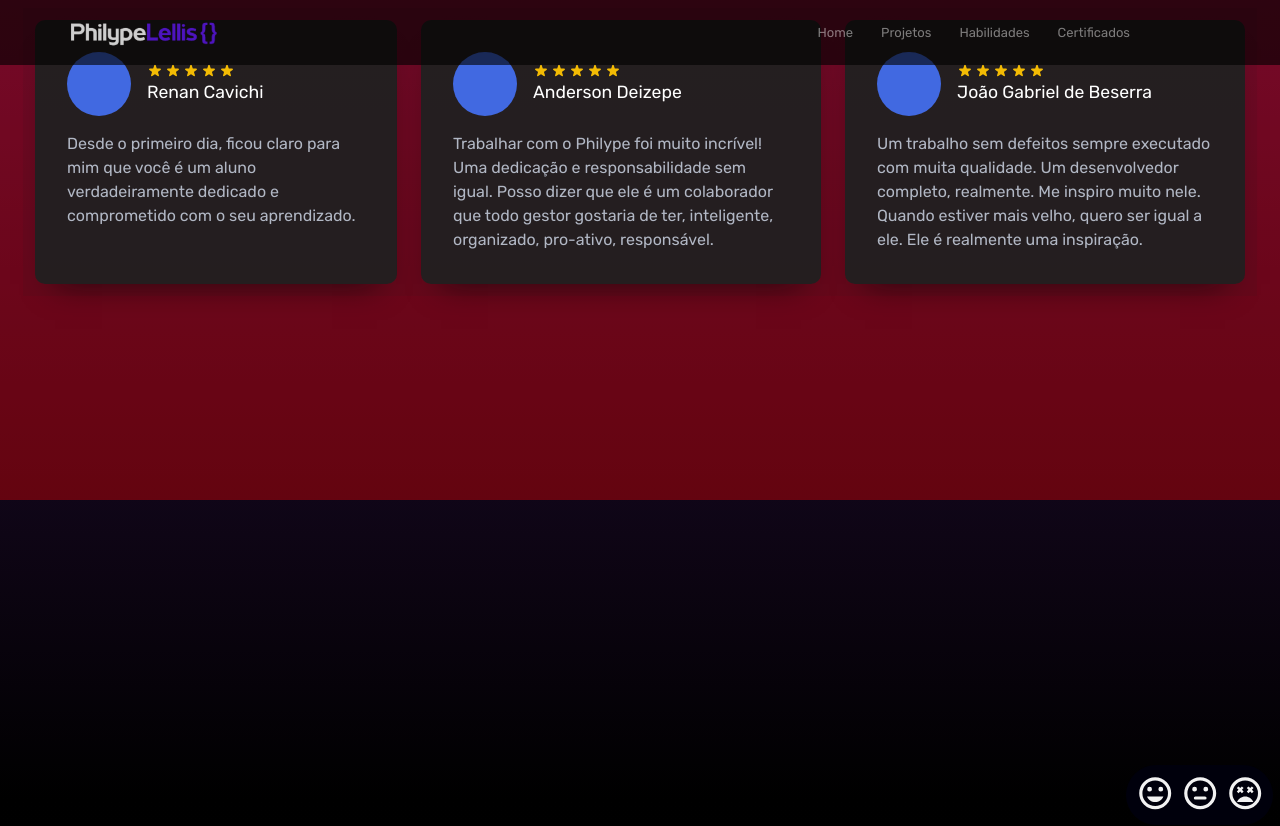
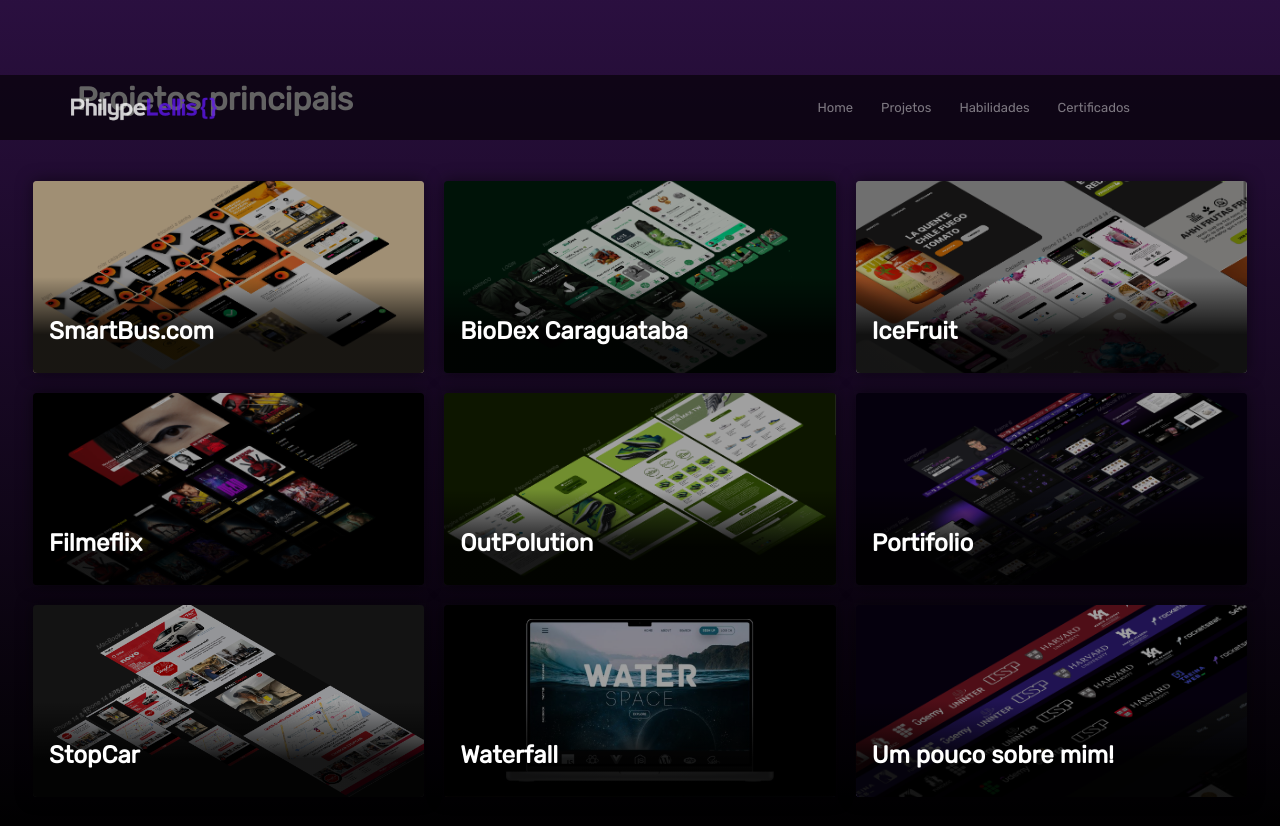
Before and after one commit to Programadorwolrd/Portifolio, a plain HTML site: page projetos.html in a window 1280 px wide. Shown: the top 826 px of the page. Drawn offline with Linux system fonts and the light colour scheme.

Commit message:
mais novas alterações

```diff
--- a/projetos.html
+++ b/projetos.html
@@ -24,245 +24,190 @@
 </a>
 
 
-<section class="banner-projetos">
+</section>
 
 
-    <div class="content-wrapper">
-        <section class="avaliacoes">
-            <div class="card-avaliacao">
-                <div class="header">
-                  <div class="image"></div>
-                  <div>
-                    <div class="stars">
-                      <svg fill="currentColor" viewBox="0 0 20 20" xmlns="http://www.w3.org/2000/svg">
-                        <path d="M9.049 2.927c.3-.921 1.603-.921 1.902 0l1.07 3.292a1 1 0 00.95.69h3.462c.969 0 1.371 1.24.588 1.81l-2.8 2.034a1 1 0 00-.364 1.118l1.07 3.292c.3.921-.755 1.688-1.54 1.118l-2.8-2.034a1 1 0 00-1.175 0l-2.8 2.034c-.784.57-1.838-.197-1.539-1.118l1.07-3.292a1 1 0 00-.364-1.118L2.98 8.72c-.783-.57-.38-1.81.588-1.81h3.461a1 1 0 00.951-.69l1.07-3.292z"></path>
-                      </svg>
-                      <svg fill="currentColor" viewBox="0 0 20 20" xmlns="http://www.w3.org/2000/svg">
-                        <path d="M9.049 2.927c.3-.921 1.603-.921 1.902 0l1.07 3.292a1 1 0 00.95.69h3.462c.969 0 1.371 1.24.588 1.81l-2.8 2.034a1 1 0 00-.364 1.118l1.07 3.292c.3.921-.755 1.688-1.54 1.118l-2.8-2.034a1 1 0 00-1.175 0l-2.8 2.034c-.784.57-1.838-.197-1.539-1.118l1.07-3.292a1 1 0 00-.364-1.118L2.98 8.72c-.783-.57-.38-1.81.588-1.81h3.461a1 1 0 00.951-.69l1.07-3.292z"></path>
-                      </svg>
-                      <svg fill="currentColor" viewBox="0 0 20 20" xmlns="http://www.w3.org/2000/svg">
-                        <path d="M9.049 2.927c.3-.921 1.603-.921 1.902 0l1.07 3.292a1 1 0 00.95.69h3.462c.969 0 1.371 1.24.588 1.81l-2.8 2.034a1 1 0 00-.364 1.118l1.07 3.292c.3.921-.755 1.688-1.54 1.118l-2.8-2.034a1 1 0 00-1.175 0l-2.8 2.034c-.784.57-1.838-.197-1.539-1.118l1.07-3.292a1 1 0 00-.364-1.118L2.98 8.72c-.783-.57-.38-1.81.588-1.81h3.461a1 1 0 00.951-.69l1.07-3.292z"></path>
-                      </svg>
-                      <svg fill="currentColor" viewBox="0 0 20 20" xmlns="http://www.w3.org/2000/svg">
-                        <path d="M9.049 2.927c.3-.921 1.603-.921 1.902 0l1.07 3.292a1 1 0 00.95.69h3.462c.969 0 1.371 1.24.588 1.81l-2.8 2.034a1 1 0 00-.364 1.118l1.07 3.292c.3.921-.755 1.688-1.54 1.118l-2.8-2.034a1 1 0 00-1.175 0l-2.8 2.034c-.784.57-1.838-.197-1.539-1.118l1.07-3.292a1 1 0 00-.364-1.118L2.98 8.72c-.783-.57-.38-1.81.588-1.81h3.461a1 1 0 00.951-.69l1.07-3.292z"></path>
-                      </svg>
-                      <svg fill="currentColor" viewBox="0 0 20 20" xmlns="http://www.w3.org/2000/svg">
-                        <path d="M9.049 2.927c.3-.921 1.603-.921 1.902 0l1.07 3.292a1 1 0 00.95.69h3.462c.969 0 1.371 1.24.588 1.81l-2.8 2.034a1 1 0 00-.364 1.118l1.07 3.292c.3.921-.755 1.688-1.54 1.118l-2.8-2.034a1 1 0 00-1.175 0l-2.8 2.034c-.784.57-1.838-.197-1.539-1.118l1.07-3.292a1 1 0 00-.364-1.118L2.98 8.72c-.783-.57-.38-1.81.588-1.81h3.461a1 1 0 00.951-.69l1.07-3.292z"></path>
-                      </svg>
-                    </div>
-                    <p class="nome">Renan Cavichi</p>
-                  </div>
-                </div>
-
-                <p class="message">
-                     Desde o primeiro dia, ficou claro para mim que você é um aluno
-                    verdadeiramente dedicado e comprometido com o seu aprendizado.
-                </p>
+    <!-- Projetos -->
+    <section class="projetos">
+      <h2 class="h2projeto">Projetos principais</h2>
+      <div class="content-wrapper">
 
 
 
+          <div class="news-card">
+              <a href="#" class="news-card__card-link"></a>
+              <img src="img/smartfixo.PNG" alt="" class="news-card__image">
+              <div class="news-card__text-wrapper">
+                  <h2 class="news-card__title">SmartBus.com</h2>
+                  <div class="news-card__post-date"><i class="fa-brands fa-html5"></i> <i
+                          class="fa-brands fa-css3-alt"></i> <i class="fa-brands fa-square-js"></i> <i
+                          class="fa-solid fa-database"></i> <i class="fa-brands fa-bootstrap"></i> <i
+                          class="fa-brands fa-github"></i> <i class="fa-brands fa-git"></i> <i
+                          class="fa-brands fa-figma"></i> <i class="fa-brands fa-node"></i></div>
 
-        </div>
-        <div class="card-avaliacao">
-            <div class="header">
-              <div class="image"></div>
-              <div>
-                <div class="stars">
-                  <svg fill="currentColor" viewBox="0 0 20 20" xmlns="http://www.w3.org/2000/svg">
-                    <path d="M9.049 2.927c.3-.921 1.603-.921 1.902 0l1.07 3.292a1 1 0 00.95.69h3.462c.969 0 1.371 1.24.588 1.81l-2.8 2.034a1 1 0 00-.364 1.118l1.07 3.292c.3.921-.755 1.688-1.54 1.118l-2.8-2.034a1 1 0 00-1.175 0l-2.8 2.034c-.784.57-1.838-.197-1.539-1.118l1.07-3.292a1 1 0 00-.364-1.118L2.98 8.72c-.783-.57-.38-1.81.588-1.81h3.461a1 1 0 00.951-.69l1.07-3.292z"></path>
-                  </svg>
-                  <svg fill="currentColor" viewBox="0 0 20 20" xmlns="http://www.w3.org/2000/svg">
-                    <path d="M9.049 2.927c.3-.921 1.603-.921 1.902 0l1.07 3.292a1 1 0 00.95.69h3.462c.969 0 1.371 1.24.588 1.81l-2.8 2.034a1 1 0 00-.364 1.118l1.07 3.292c.3.921-.755 1.688-1.54 1.118l-2.8-2.034a1 1 0 00-1.175 0l-2.8 2.034c-.784.57-1.838-.197-1.539-1.118l1.07-3.292a1 1 0 00-.364-1.118L2.98 8.72c-.783-.57-.38-1.81.588-1.81h3.461a1 1 0 00.951-.69l1.07-3.292z"></path>
-                  </svg>
-                  <svg fill="currentColor" viewBox="0 0 20 20" xmlns="http://www.w3.org/2000/svg">
-                    <path d="M9.049 2.927c.3-.921 1.603-.921 1.902 0l1.07 3.292a1 1 0 00.95.69h3.462c.969 0 1.371 1.24.588 1.81l-2.8 2.034a1 1 0 00-.364 1.118l1.07 3.292c.3.921-.755 1.688-1.54 1.118l-2.8-2.034a1 1 0 00-1.175 0l-2.8 2.034c-.784.57-1.838-.197-1.539-1.118l1.07-3.292a1 1 0 00-.364-1.118L2.98 8.72c-.783-.57-.38-1.81.588-1.81h3.461a1 1 0 00.951-.69l1.07-3.292z"></path>
-                  </svg>
-                  <svg fill="currentColor" viewBox="0 0 20 20" xmlns="http://www.w3.org/2000/svg">
-                    <path d="M9.049 2.927c.3-.921 1.603-.921 1.902 0l1.07 3.292a1 1 0 00.95.69h3.462c.969 0 1.371 1.24.588 1.81l-2.8 2.034a1 1 0 00-.364 1.118l1.07 3.292c.3.921-.755 1.688-1.54 1.118l-2.8-2.034a1 1 0 00-1.175 0l-2.8 2.034c-.784.57-1.838-.197-1.539-1.118l1.07-3.292a1 1 0 00-.364-1.118L2.98 8.72c-.783-.57-.38-1.81.588-1.81h3.461a1 1 0 00.951-.69l1.07-3.292z"></path>
-                  </svg>
-                  <svg fill="currentColor" viewBox="0 0 20 20" xmlns="http://www.w3.org/2000/svg">
-                    <path d="M9.049 2.927c.3-.921 1.603-.921 1.902 0l1.07 3.292a1 1 0 00.95.69h3.462c.969 0 1.371 1.24.588 1.81l-2.8 2.034a1 1 0 00-.364 1.118l1.07 3.292c.3.921-.755 1.688-1.54 1.118l-2.8-2.034a1 1 0 00-1.175 0l-2.8 2.034c-.784.57-1.838-.197-1.539-1.118l1.07-3.292a1 1 0 00-.364-1.118L2.98 8.72c-.783-.57-.38-1.81.588-1.81h3.461a1 1 0 00.951-.69l1.07-3.292z"></path>
-                  </svg>
-                </div>
-                <p class="nome"> Anderson Deizepe</p>
+                  <div class="news-card__details-wrapper">
+                      <p class="news-card__excerpt">SMART BUS, mentorizado pelo Prof. Anderson Deizepe, é um sistema de transporte urbano. Inclui leitura de cartões RFID, site para cadastro e crédito, painel administrativo para gerenciar dados e catraca.</p>
+                      <a href="#" class="news-card__read-more">Conhecer <i
+                              class="fas fa-long-arrow-alt-right"></i></a>
+                  </div>
               </div>
-            </div>
+          </div>
 
-            <p class="message">
-              Trabalhar com o Philype foi muito incrível! Uma dedicação e responsabilidade sem igual.
-               Posso dizer que ele é um colaborador que todo gestor gostaria de ter, inteligente, organizado,
-                pro-ativo, responsável.
-            </p>
-        </div>
+          <div class="news-card">
+              <a href="#" class="news-card__card-link"></a>
+              <img src="img/biodexExbicao.PNG" alt="" class="news-card__image">
+              <div class="news-card__text-wrapper">
+                  <h2 class="news-card__title">BioDex Caraguataba</h2>
+                  <div class="news-card__post-date"><i class="fa-brands fa-html5"></i> <i
+                          class="fa-brands fa-css3-alt"></i> <i class="fa-brands fa-square-js"></i> <i
+                          class="fa-solid fa-database"></i> <i class="fa-brands fa-bootstrap"></i> <i
+                          class="fa-brands fa-github"></i> <i class="fa-brands fa-git"></i> <i
+                          class="fa-brands fa-figma"></i> <i class="fa-brands fa-node"></i> </div>
+                  <div class="news-card__details-wrapper">
+                      <p class="news-card__excerpt">
+                          BIODEX é um sistema completo desenvolvido para a Prefeitura de Caraguatatuba. Inclui um app mobile, site web, totens de entrada e um painel administrativo. Desenvolvido com React Native, React, Node.js e criptografia.                        </p>
+                      <a href="#" class="news-card__read-more">Conhecer <i
+                              class="fas fa-long-arrow-alt-right"></i></a>
+                  </div>
+              </div>
+          </div>
 
+          <div class="news-card">
+              <a href="#" class="news-card__card-link"></a>
+              <img src="img/fruitice1.PNG" alt="" class="news-card__image">
+              <div class="news-card__text-wrapper">
+                  <h2 class="news-card__title">IceFruit</h2>
+                  <div class="news-card__post-date"><i class="fa-brands fa-python"></i> </div>
+                  <div class="news-card__details-wrapper">
+                      <p class="news-card__excerpt">FilmeFlix é um site em React que consome a API The Movies Database. Permite pesquisar qualquer filme com uma interface dinâmica e responsiva, oferecendo informações detalhadas sobre filmes.</p>
+                      <a href="#" class="news-card__read-more">Conhecer <i
+                              class="fas fa-long-arrow-alt-right"></i></a>
+                  </div>
+              </div>
+          </div>
 
+                 <div class="news-card">
+              <a href="#" class="news-card__card-link"></a>
+              <img src="img/filme flix.PNG" alt="" class="news-card__image">
+              <div class="news-card__text-wrapper">
+                  <h2 class="news-card__title">Filmeflix</h2>
+                  <div class="news-card__post-date"><i class="fa-brands fa-html5"></i> <i
+                          class="fa-brands fa-css3-alt"></i> <i class="fa-brands fa-square-js"></i> <i
+                          class="fa-solid fa-database"></i> <i class="fa-brands fa-bootstrap"></i> <i
+                          class="fa-brands fa-github"></i> <i class="fa-brands fa-git"></i> <i
+                          class="fa-brands fa-figma"></i> <i class="fa-brands fa-node"></i></div>
+                  <div class="news-card__details-wrapper">
+                      <p class="news-card__excerpt">FilmeFlix é um site em React que consome a API The Movies Database. Permite pesquisar qualquer filme com uma interface dinâmica e responsiva, oferecendo informações detalhadas sobre filmes.</p>
+                      <a href="#" class="news-card__read-more">Conhecer <i
+                              class="fas fa-long-arrow-alt-right"></i></a>
+                  </div>
+              </div>
+          </div>
 
-        <div class="card-avaliacao">
-            <div class="header">
-              <div class="image"></div>
-              <div>
-                <div class="stars">
-                  <svg fill="currentColor" viewBox="0 0 20 20" xmlns="http://www.w3.org/2000/svg">
-                    <path d="M9.049 2.927c.3-.921 1.603-.921 1.902 0l1.07 3.292a1 1 0 00.95.69h3.462c.969 0 1.371 1.24.588 1.81l-2.8 2.034a1 1 0 00-.364 1.118l1.07 3.292c.3.921-.755 1.688-1.54 1.118l-2.8-2.034a1 1 0 00-1.175 0l-2.8 2.034c-.784.57-1.838-.197-1.539-1.118l1.07-3.292a1 1 0 00-.364-1.118L2.98 8.72c-.783-.57-.38-1.81.588-1.81h3.461a1 1 0 00.951-.69l1.07-3.292z"></path>
-                  </svg>
-                  <svg fill="currentColor" viewBox="0 0 20 20" xmlns="http://www.w3.org/2000/svg">
-                    <path d="M9.049 2.927c.3-.921 1.603-.921 1.902 0l1.07 3.292a1 1 0 00.95.69h3.462c.969 0 1.371 1.24.588 1.81l-2.8 2.034a1 1 0 00-.364 1.118l1.07 3.292c.3.921-.755 1.688-1.54 1.118l-2.8-2.034a1 1 0 00-1.175 0l-2.8 2.034c-.784.57-1.838-.197-1.539-1.118l1.07-3.292a1 1 0 00-.364-1.118L2.98 8.72c-.783-.57-.38-1.81.588-1.81h3.461a1 1 0 00.951-.69l1.07-3.292z"></path>
-                  </svg>
-                  <svg fill="currentColor" viewBox="0 0 20 20" xmlns="http://www.w3.org/2000/svg">
-                    <path d="M9.049 2.927c.3-.921 1.603-.921 1.902 0l1.07 3.292a1 1 0 00.95.69h3.462c.969 0 1.371 1.24.588 1.81l-2.8 2.034a1 1 0 00-.364 1.118l1.07 3.292c.3.921-.755 1.688-1.54 1.118l-2.8-2.034a1 1 0 00-1.175 0l-2.8 2.034c-.784.57-1.838-.197-1.539-1.118l1.07-3.292a1 1 0 00-.364-1.118L2.98 8.72c-.783-.57-.38-1.81.588-1.81h3.461a1 1 0 00.951-.69l1.07-3.292z"></path>
-                  </svg>
-                  <svg fill="currentColor" viewBox="0 0 20 20" xmlns="http://www.w3.org/2000/svg">
-                    <path d="M9.049 2.927c.3-.921 1.603-.921 1.902 0l1.07 3.292a1 1 0 00.95.69h3.462c.969 0 1.371 1.24.588 1.81l-2.8 2.034a1 1 0 00-.364 1.118l1.07 3.292c.3.921-.755 1.688-1.54 1.118l-2.8-2.034a1 1 0 00-1.175 0l-2.8 2.034c-.784.57-1.838-.197-1.539-1.118l1.07-3.292a1 1 0 00-.364-1.118L2.98 8.72c-.783-.57-.38-1.81.588-1.81h3.461a1 1 0 00.951-.69l1.07-3.292z"></path>
-                  </svg>
-                  <svg fill="currentColor" viewBox="0 0 20 20" xmlns="http://www.w3.org/2000/svg">
-                    <path d="M9.049 2.927c.3-.921 1.603-.921 1.902 0l1.07 3.292a1 1 0 00.95.69h3.462c.969 0 1.371 1.24.588 1.81l-2.8 2.034a1 1 0 00-.364 1.118l1.07 3.292c.3.921-.755 1.688-1.54 1.118l-2.8-2.034a1 1 0 00-1.175 0l-2.8 2.034c-.784.57-1.838-.197-1.539-1.118l1.07-3.292a1 1 0 00-.364-1.118L2.98 8.72c-.783-.57-.38-1.81.588-1.81h3.461a1 1 0 00.951-.69l1.07-3.292z"></path>
-                  </svg>
-                </div>
-                <p class="nome">João Gabriel de Beserra</p>
+          <div class="news-card">
+              <a href="#" class="news-card__card-link"></a>
+              <img src="img/outpolution.PNG" alt="" class="news-card__image">
+              <div class="news-card__text-wrapper">
+                  <h2 class="news-card__title">OutPolution</h2>
+                  <div class="news-card__post-date"><i class="fa-brands fa-html5"></i> <i
+                          class="fa-brands fa-css3-alt"></i> <i class="fa-brands fa-square-js"></i> <i
+                          class="fa-solid fa-database"></i> <i class="fa-brands fa-bootstrap"></i> <i
+                          class="fa-brands fa-github"></i> <i class="fa-brands fa-git"></i> <i
+                          class="fa-brands fa-figma"></i> <i class="fa-brands fa-node"></i></div>
+                  <div class="news-card__details-wrapper">
+                      <p class="news-card__excerpt">Lorem ipsum Atualmente, meu foco principal é aprender e crescer
+                          dolor sit amet consectetur adipisicing elit. Est
+                          pariatur nemo tempore repellat? Ullam sed officia iure architecto deserunt distinctio,
+                          pariatur&hellip;</p>
+                      <a href="#" class="news-card__read-more">Conhecer <i
+                              class="fas fa-long-arrow-alt-right"></i></a>
+                  </div>
               </div>
-            </div>
+          </div>
 
-            <p class="message">
-                Um trabalho sem defeitos sempre executado com muita qualidade. Um desenvolvedor completo, realmente.
-                Me inspiro muito nele. Quando estiver mais velho, quero ser igual a ele. Ele é realmente uma inspiração.
-            </p>
-        </div>
-        </section>
-        </div>
+           <div class="news-card">
+              <a href="img/projeto10.JPG" class="news-card__card-link"></a>
+              <img src="img/portifolioexibicao.PNG" alt="" class="news-card__image">
+              <div class="news-card__text-wrapper">
+                  <h2 class="news-card__title">Portifolio</h2>
+                  <div class="news-card__post-date"><i class="fa-brands fa-html5"></i> <i
+                          class="fa-brands fa-css3-alt"></i> <i class="fa-brands fa-square-js"></i> <i
+                          class="fa-solid fa-database"></i> <i class="fa-brands fa-bootstrap"></i> <i
+                          class="fa-brands fa-github"></i> <i class="fa-brands fa-git"></i> <i
+                          class="fa-brands fa-figma"></i> <i class="fa-brands fa-node"></i></div>
+                  <div class="news-card__details-wrapper">
+                      <p class="news-card__excerpt">Lorem Atualmente, meu foco principal é aprender e crescer ipsum
+                          dolor sit amet consectetur adipisicing elit. Est
+                          pariatur nemo tempore repellat? Ullam sed officia iure architecto deserunt distinctio,
+                          pariatur&hellip;</p>
+                      <a href="img/projeto10.JPG" class="news-card__read-more">Conhecer <i
+                              class="fas fa-long-arrow-alt-right"></i></a>
+                  </div>
+              </div>
+          </div>
 
-    <div class="rating">
-        <form class="rating-form">
-          <label for="super-happy" class="lb">
-          <input type="radio" name="rating" class="super-happy" id="super-happy" value="super-happy">
-          <svg class="svg" viewBox="0 0 24 24"><path d="M12,17.5C14.33,17.5 16.3,16.04 17.11,14H6.89C7.69,16.04 9.67,17.5 12,17.5M8.5,11A1.5,1.5 0 0,0 10,9.5A1.5,1.5 0 0,0 8.5,8A1.5,1.5 0 0,0 7,9.5A1.5,1.5 0 0,0 8.5,11M15.5,11A1.5,1.5 0 0,0 17,9.5A1.5,1.5 0 0,0 15.5,8A1.5,1.5 0 0,0 14,9.5A1.5,1.5 0 0,0 15.5,11M12,20A8,8 0 0,1 4,12A8,8 0 0,1 12,4A8,8 0 0,1 20,12A8,8 0 0,1 12,20M12,2C6.47,2 2,6.5 2,12A10,10 0 0,0 12,22A10,10 0 0,0 22,12A10,10 0 0,0 12,2Z"></path></svg>
-          </label>
-          <label for="neutral" class="lb">
-          <input type="radio" name="rating" class="neutral" id="neutral" value="neutral">
-          <svg class="svg" xmlns="http://www.w3.org/2000/svg" xmlns:xlink="http://www.w3.org/1999/xlink" version="1.1" width="100%" height="100%" viewBox="0 0 24 24"><path d="M8.5,11A1.5,1.5 0 0,1 7,9.5A1.5,1.5 0 0,1 8.5,8A1.5,1.5 0 0,1 10,9.5A1.5,1.5 0 0,1 8.5,11M15.5,11A1.5,1.5 0 0,1 14,9.5A1.5,1.5 0 0,1 15.5,8A1.5,1.5 0 0,1 17,9.5A1.5,1.5 0 0,1 15.5,11M12,20A8,8 0 0,0 20,12A8,8 0 0,0 12,4A8,8 0 0,0 4,12A8,8 0 0,0 12,20M12,2A10,10 0 0,1 22,12A10,10 0 0,1 12,22C6.47,22 2,17.5 2,12A10,10 0 0,1 12,2M9,14H15A1,1 0 0,1 16,15A1,1 0 0,1 15,16H9A1,1 0 0,1 8,15A1,1 0 0,1 9,14Z"></path></svg>
-          </label>
-          <label for="super-sad" class="lb">
-          <input type="radio" name="rating" class="super-sad" id="super-sad" value="super-sad">
-          <svg class="svg" viewBox="0 0 24 24"><path d="M12,2C6.47,2 2,6.47 2,12C2,17.53 6.47,22 12,22A10,10 0 0,0 22,12C22,6.47 17.5,2 12,2M12,20A8,8 0 0,1 4,12A8,8 0 0,1 12,4A8,8 0 0,1 20,12A8,8 0 0,1 12,20M16.18,7.76L15.12,8.82L14.06,7.76L13,8.82L14.06,9.88L13,10.94L14.06,12L15.12,10.94L16.18,12L17.24,10.94L16.18,9.88L17.24,8.82L16.18,7.76M7.82,12L8.88,10.94L9.94,12L11,10.94L9.94,9.88L11,8.82L9.94,7.76L8.88,8.82L7.82,7.76L6.76,8.82L7.82,9.88L6.76,10.94L7.82,12M12,14C9.67,14 7.69,15.46 6.89,17.5H17.11C16.31,15.46 14.33,14 12,14Z"></path></svg>
-          </label></form></div>
+          <div class="news-card">
+              <a href="#" class="news-card__card-link"></a>
+              <img src="img/stopcar.PNG" alt="" class="news-card__image">
+              <div class="news-card__text-wrapper">
+                  <h2 class="news-card__title">StopCar</h2>
+                  <div class="news-card__post-date"><i class="fa-brands fa-html5"></i> <i
+                          class="fa-brands fa-css3-alt"></i> <i class="fa-brands fa-square-js"></i> <i
+                          class="fa-solid fa-database"></i> <i class="fa-brands fa-bootstrap"></i> <i
+                          class="fa-brands fa-github"></i> <i class="fa-brands fa-git"></i> <i
+                          class="fa-brands fa-figma"></i> <i class="fa-brands fa-node"></i></div>
+                  <div class="news-card__details-wrapper">
+                      <p class="news-card__excerpt">
+                          Desenvolvi uma página "one page" para a Stopcar, loja de acampamentos. O projeto inclui design moderno e um funil otimizado para conversão via WhatsApp, abrangendo desde o logo até o site completo.
+                      </p>
+                      <a href="#" class="news-card__read-more">Conhecer <i
+                              class="fas fa-long-arrow-alt-right"></i></a>
+                  </div>
+              </div>
+          </div>
+          <div class="news-card">
+              <a href="#" class="news-card__card-link"></a>
+              <img src="img/projeto3.JPG" alt="" class="news-card__image">
+              <div class="news-card__text-wrapper">
+                  <h2 class="news-card__title">Waterfall </h2>
+                  <div class="news-card__details-wrapper">
+                      <p class="news-card__excerpt">Lorem Atualmente, meu foco principal é aprender e crescer ipsum
+                          dolor sit amet consectetur adipisicing elit. Est
+                          pariatur nemo tempore repellat? &hellip;</p>
+                      <a href="#" class="news-card__read-more">Conhecer <i
+                              class="fas fa-long-arrow-alt-right"></i></a>
+                  </div>
+              </div>
+          </div>
 
 
 
 
 
+          <div class="news-card">
+              <a href="#" class="news-card__card-link"></a>
+              <img src="img/linhas.PNG" alt="" class="news-card__image">
+              <div class="news-card__text-wrapper">
+                  <h2 class="news-card__title">Um pouco sobre mim!</h2>
+                  <div class="news-card__post-date"><i class="fa-brands fa-html5"></i> <i
+                          class="fa-brands fa-css3-alt"></i> <i class="fa-brands fa-square-js"></i> <i
+                          class="fa-solid fa-database"></i> <i class="fa-brands fa-bootstrap"></i> <i
+                          class="fa-brands fa-github"></i> <i class="fa-brands fa-git"></i> <i
+                          class="fa-brands fa-figma"></i> <i class="fa-brands fa-node"></i></div>
+                  <div class="news-card__details-wrapper">
+                      <p class="news-card__excerpt">Lorem ipsum dolor sit amet consectetur adipisicing elit. Est
+                          pariatur nemo tempore repellat? Ullam sed Atualmente, meu foco principal é aprender e
+                          crescer officia iure architecto deserunt distinctio,
+                          pariatur&hellip;</p>
+                      <a href="#" class="news-card__read-more">Conhecer <i
+                              class="fas fa-long-arrow-alt-right"></i></a>
+                  </div>
+              </div>
+          </div>
 
 
-
-
-
-<style>.rating {
-    cursor: pointer;
-  }
-
-
-
-
-  .rating {
-    background-color: rgba(0, 0, 16, 0.8);
-    padding: 0.4rem 0.4rem 0.1rem 0.4rem;
-    border-radius: 2.2rem;
-    position: fixed;
-    margin-top:36%;
-    margin-left: 88%;
-  }
-
-  .rating-form {
-    display: flex;
-    flex-wrap: wrap;
-    justify-content: center;
-  }
-
-  .svg {
-    fill: rgb(242, 242, 242);
-    height: 2.4rem;
-    width: 2.4rem;
-    margin: 0.2rem;
-    align-items: center;
-    justify-content: center;
-    cursor: pointer;
-  }
-
-  .rating-form-2 svg {
-    height: 3rem;
-    width: 3rem;
-    margin: 0.5rem;
-  }
-
-  #radios label {
-    position: relative;
-  }
-
-  .super-happy, [type="radio"] {
-    position: fixed;
-    opacity: 0;
-  }
-
-  .input ,[type="radio"] + svg {
-    -webkit-transition: all 0.2s;
-    transition: all 0.2s;
-  }
-
-  .super-happy[class="super-happy"]:hover + svg,
-  .super-happy[class="super-happy"]:checked + svg,
-  .super-happy[class="super-happy"]:focus + svg {
-    fill: rgb(0, 204, 79);
-    transition: 1.5s;
-  }
-
-  .neutral[class="neutral"]:hover + svg,
-  .neutral[class="neutral"]:checked + svg,
-  .neutral[class="neutral"]:focus + svg {
-    fill: rgb(232, 214, 0);
-    transition: 1.5s;
-  }
-
-  .super-sad[class="super-sad"]:hover + svg,
-  .super-sad[class="super-sad"]:checked + svg,
-  .super-sad[class="super-sad"]:focus + svg {
-    fill: rgb(239, 42, 16);
-    transition: 1.5s;
-  }
-
-
-  </style>
-
-
-
-
-
-
-
-</section>
-
-
-
-<style>
- body{
-    background-image: linear-gradient(to bottom, #62068d4b, #000000, #000000af);
- }
-.aplicativo{
-width: 800px;
-margin-top: 150px;
-margin-left: 400px;
-}
-
-.banner-projetos{
-    background-color: rgba(255, 0, 0, 0.352);
-    width: 100%;
-    height: 500px;
-
-}
-
-</style>
-
-
-
-
-
+      </div>
+  </section>
 
 
 
```
Also changed, not shown: index.html (+5 -5 lines), img/stopcar.PNG (added).
